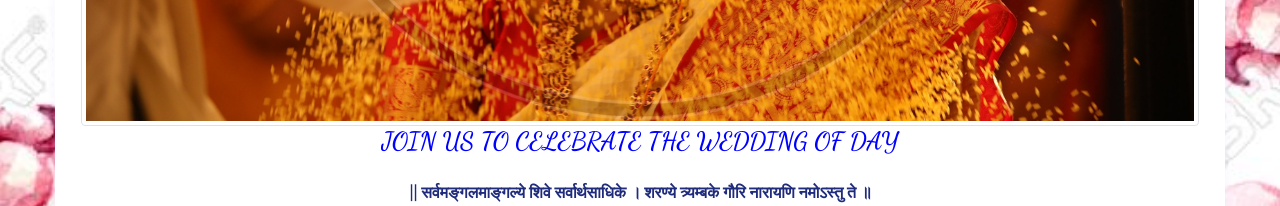
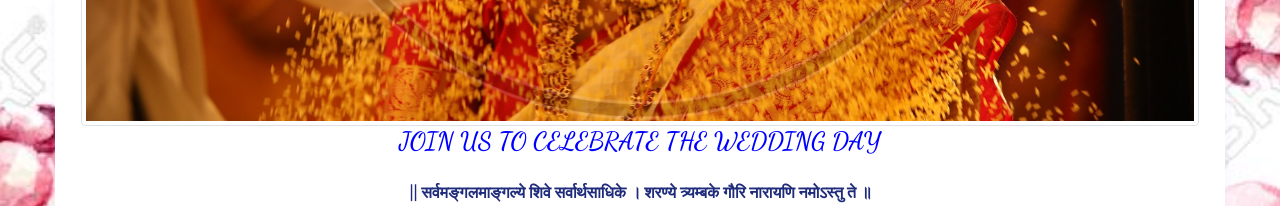
Before and after one commit to khabaitech/shilpawedsatul, a plain HTML site: page index.html in a window 1280 px wide. Shown: the part 2380-2586 px from the top of the page. Drawn offline with nearby package versions, Linux system fonts and the light colour scheme.

Commit message:
Update index.html

```diff
--- a/index.html
+++ b/index.html
@@ -142,7 +142,7 @@
                     <div class="single-card text-center mb-30">
                         <div class="card-top">
                          <img src="assets/img/gallery/wed1.jpg" alt="" class="img-thumbnail">
-                            <h4 style="color: blue;font-family: 'Dancing Script', cursive;">JOIN US TO CELEBRATE THE WEDDING OF DAY</h4>
+                            <h4 style="color: blue;font-family: 'Dancing Script', cursive;">JOIN US TO CELEBRATE THE WEDDING DAY</h4>
 <h6 style="color: blue;"><b>|| सर्वमङ्गलमाङ्गल्ये शिवे सर्वार्थसाधिके । शरण्ये त्र्यम्बके गौरि नारायणि नमोऽस्तु ते ॥</b></h6>
                            <h1 style="color: red;font-family: 'Dancing Script', cursive;">Shilpa & Atul</h1>
                             <h1 style="color: red;">(शिल्पा और अतुल)</h1>
```
